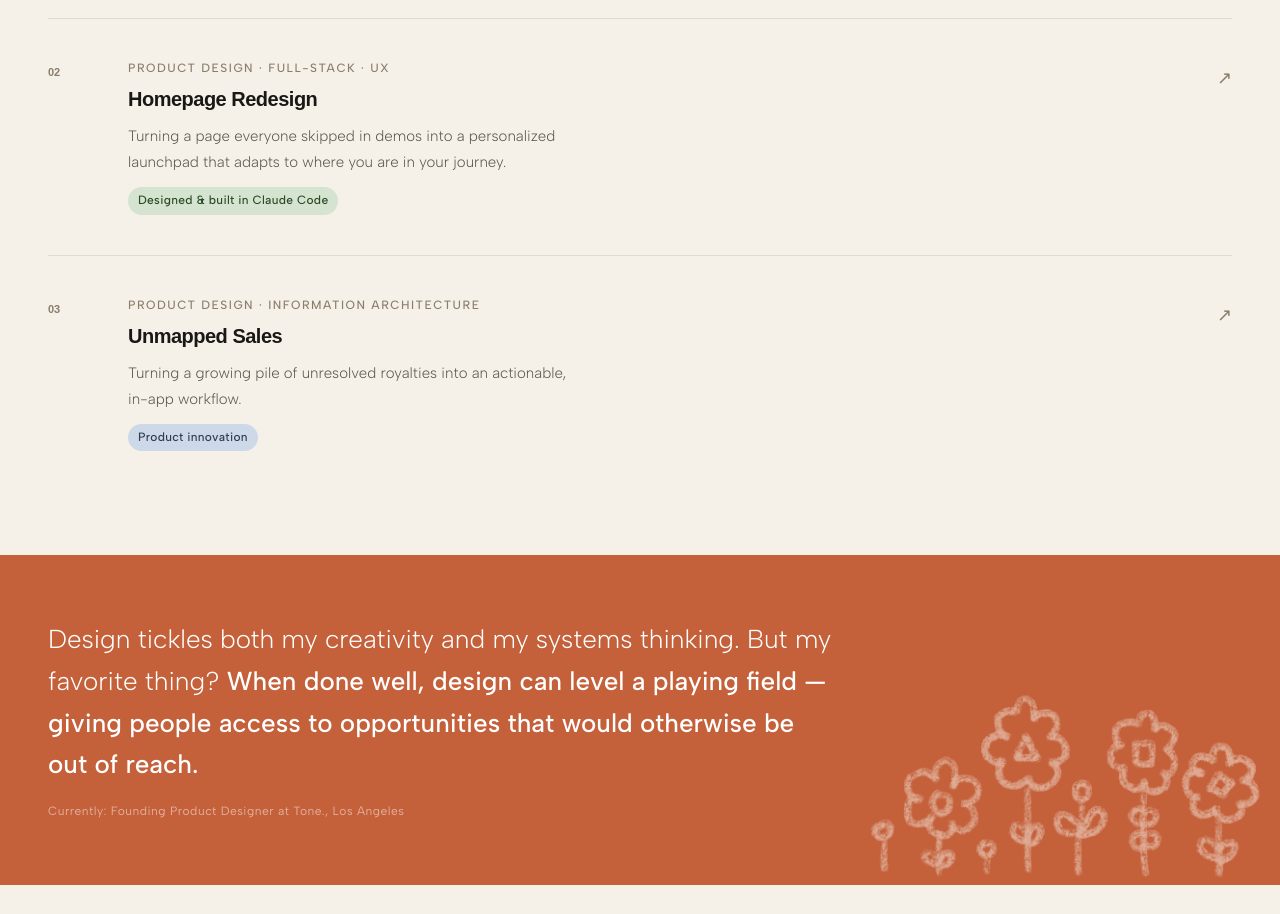
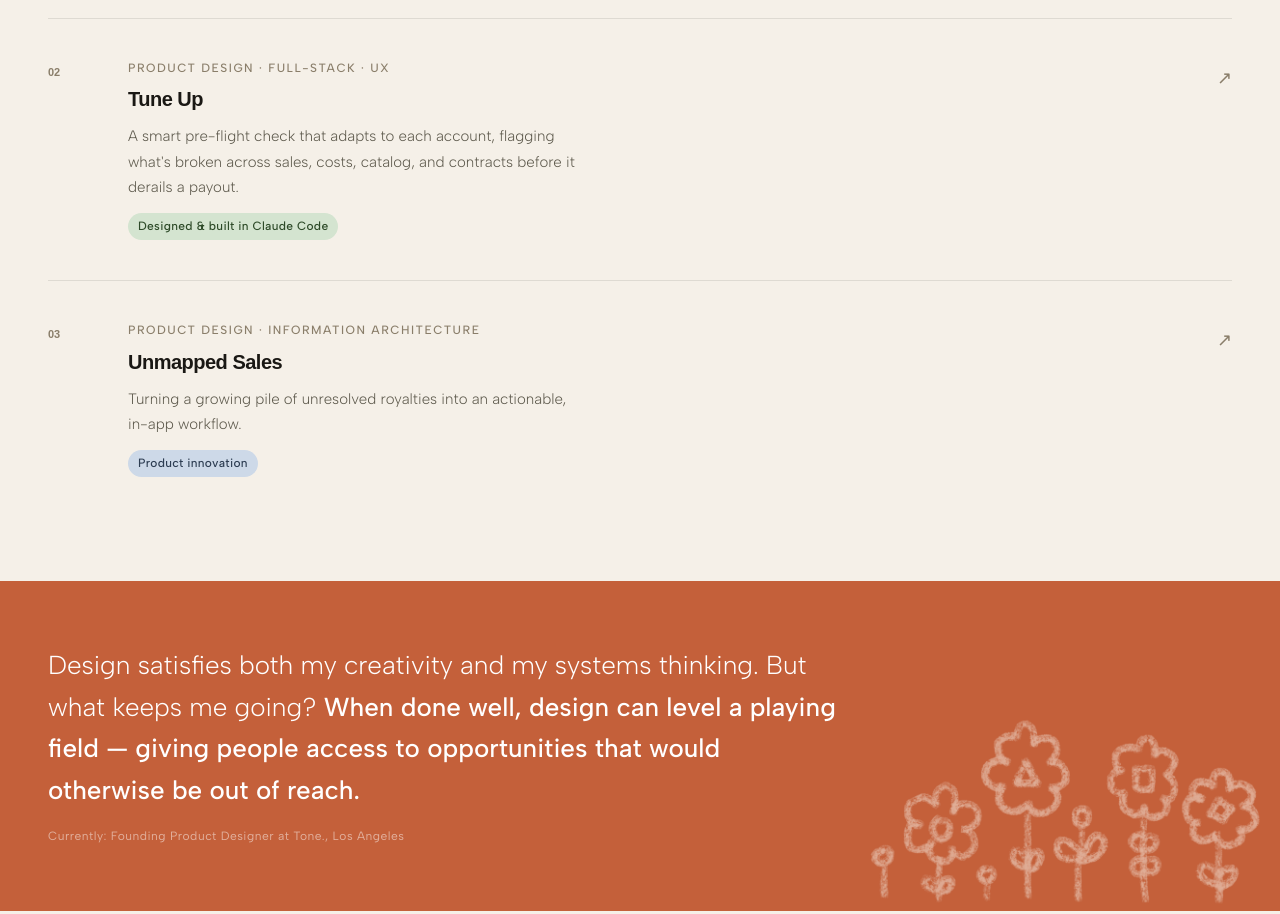
Before and after one commit to nay-ho-ma/portfolio, a plain HTML site: page index.html in a window 1280 px wide. Shown: the part 1040-1954 px from the top of the page. Drawn offline with Linux system fonts and the light colour scheme; a web font is replaced by a local one.

Commit message:
Index copy updates

```diff
--- a/index.html
+++ b/index.html
@@ -59,8 +59,8 @@
       <div class="case-number">02</div>
       <div>
         <p class="case-tag">Product Design · Full-stack · UX</p>
-        <h2 class="case-title">Homepage Redesign</h2>
-        <p class="case-desc">Turning a page everyone skipped in demos into a personalized launchpad that adapts to where you are in your journey.</p>
+        <h2 class="case-title">Tune Up</h2>
+        <p class="case-desc">A smart pre-flight check that adapts to each account, flagging what's broken across sales, costs, catalog, and contracts before it derails a payout.</p>
         <span class="case-pill pill-sage">Designed & built in Claude Code</span>
       </div>
       <div class="case-arrow">↗</div>
@@ -82,7 +82,7 @@
 
 <div class="color-band">
   <div class="color-band-content">
-    <p class="color-band-text">Design tickles both my creativity and my systems thinking. But my favorite thing? <strong>When done well, design can level a playing field — giving people access to opportunities that would otherwise be out of reach.</strong></p>
+    <p class="color-band-text">Design satisfies both my creativity and my systems thinking. But what keeps me going? <strong>When done well, design can level a playing field — giving people access to opportunities that would otherwise be out of reach.</strong></p>
     <p class="color-band-sub">Currently: Founding Product Designer at Tone., Los Angeles</p>
   </div>
   <div class="color-band-img-wrap">
```
